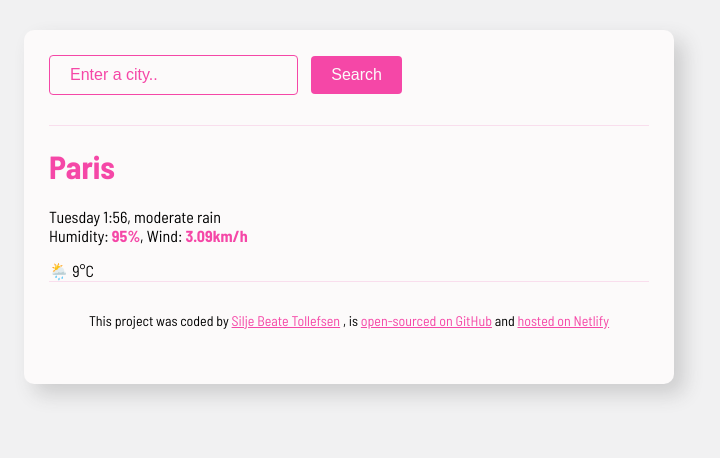
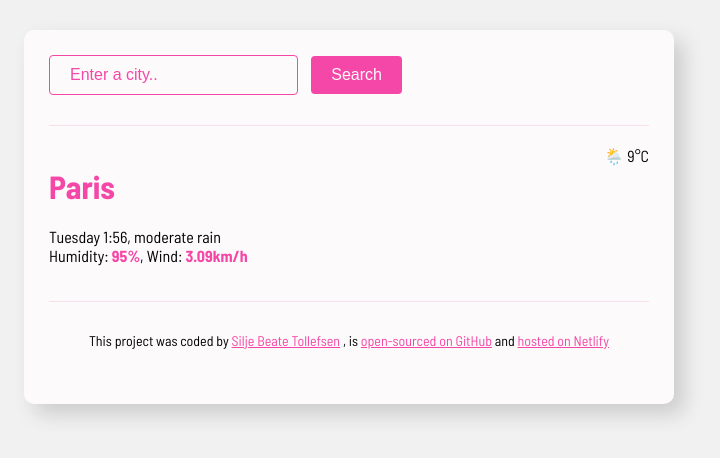
Before and after one commit to SiljeT81/weather-forecast-project, a plain HTML site: page index.html in a window 1280 px wide. Shown: the whole page, without its empty margins (291-1011 px from the left). Drawn offline with Linux system fonts and the light colour scheme; a web font is replaced by a local one.

Commit message:
Added flexbox to main and changed h1 class name

```diff
--- a/index.html
+++ b/index.html
@@ -18,8 +18,9 @@
       </form>
     </header>
     <main>
+      <div class="weather-app-data">
       <div>
-        <h1 class="city-search">Paris</h1>
+        <h1 class="weather-app-city">Paris</h1>
         <p class="weather-details">
         Tuesday 1:56, moderate rain <br />
         Humidity: <strong>95%</strong>, Wind: <strong>3.09km/h</strong>
@@ -27,6 +28,7 @@
       </div>
       <div>
         🌦️ 9°C
+      </div>
       </div>
     </main>
     <footer>
--- a/src/styles.css
+++ b/src/styles.css
@@ -39,8 +39,17 @@ header {
   padding: 0 0 30px 0;
 }
 
-.city-search {
+.weather-app-city {
   color: #f547a7;
+}
+
+main {
+    padding: 20px 0;
+}
+
+.weather-app-data {
+    display: flex;
+    justify-content: space-between;
 }
 
 .weather-details strong {
```
